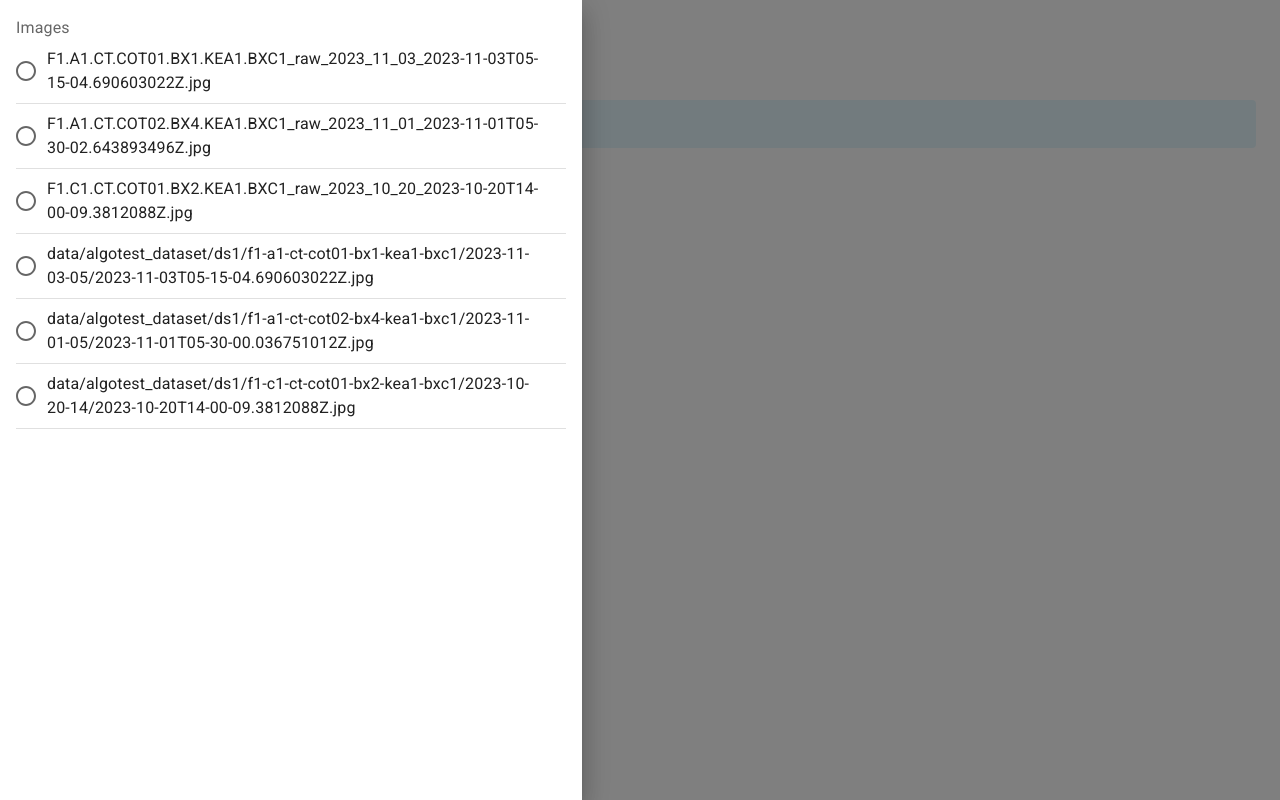
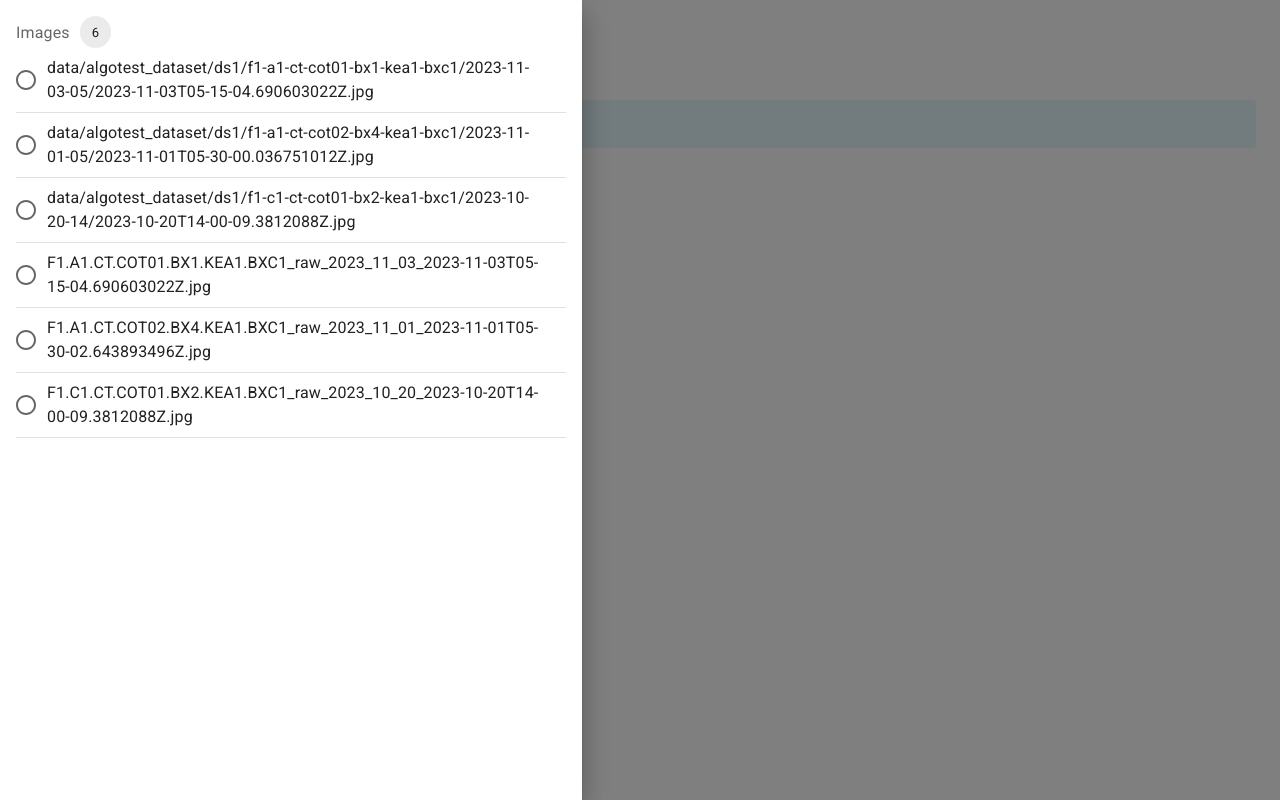
Before and after one commit to emirm990/vision-dataset-visualization, a Next.js app: page / in a window 1280 px wide. Both pictures are taken after a click on the button "SELECT IMAGES". Built offline with nearby package versions, Linux system fonts and the light colour scheme.

Commit message:
add number of images and sort them by name

```diff
--- a/src/app/api/images/route.ts
+++ b/src/app/api/images/route.ts
@@ -7,7 +7,7 @@ export async function GET() {
 
   try {
     const files = await readdir(dir, { recursive: true })
-    const images = files.filter((file) => file.includes('.jpg'))
+    const images = files.filter((file) => file.includes('.jpg')).sort((a, b) => a.localeCompare(b))
 
     return Response.json({ images })
   } catch (err) {
--- a/src/components/FileExplorer/FileExplorer.tsx
+++ b/src/components/FileExplorer/FileExplorer.tsx
@@ -1,8 +1,9 @@
 import { useAppStore } from '@/store/appStore'
-import { Box, Button, Divider, Drawer, FormControl, FormControlLabel, FormLabel, Radio, RadioGroup } from '@mui/material'
+import { Box, Button, Chip, Divider, Drawer, FormControl, FormControlLabel, FormLabel, Radio, RadioGroup } from '@mui/material'
 import ImageSearchIcon from '@mui/icons-material/Image'
 import { ChangeEvent, Fragment, useMemo, useState } from 'react'
 import { useFetch } from '@/hooks/useFetchHook'
+import styles from './styles.module.css'
 
 export default function FileExplorer(){
   const { data: imageData }: { data: {images: string[]}} = useFetch('/api/images')
@@ -32,7 +33,10 @@ export default function FileExplorer(){
         }}
       >
         <FormControl>
-          <FormLabel id="images">Images</FormLabel>
+          <div className={styles.labelContainer}>
+            <FormLabel id="images">Images</FormLabel>
+            <Chip label={imageData.images.length} />
+          </div>
         </FormControl>
         <RadioGroup
           name="radio-buttons-group"
--- /dev/null
+++ b/src/components/FileExplorer/styles.module.css
@@ -0,0 +1,5 @@
+.labelContainer {
+  display: flex;
+  align-items: center;
+  gap: 10px;
+}
```
